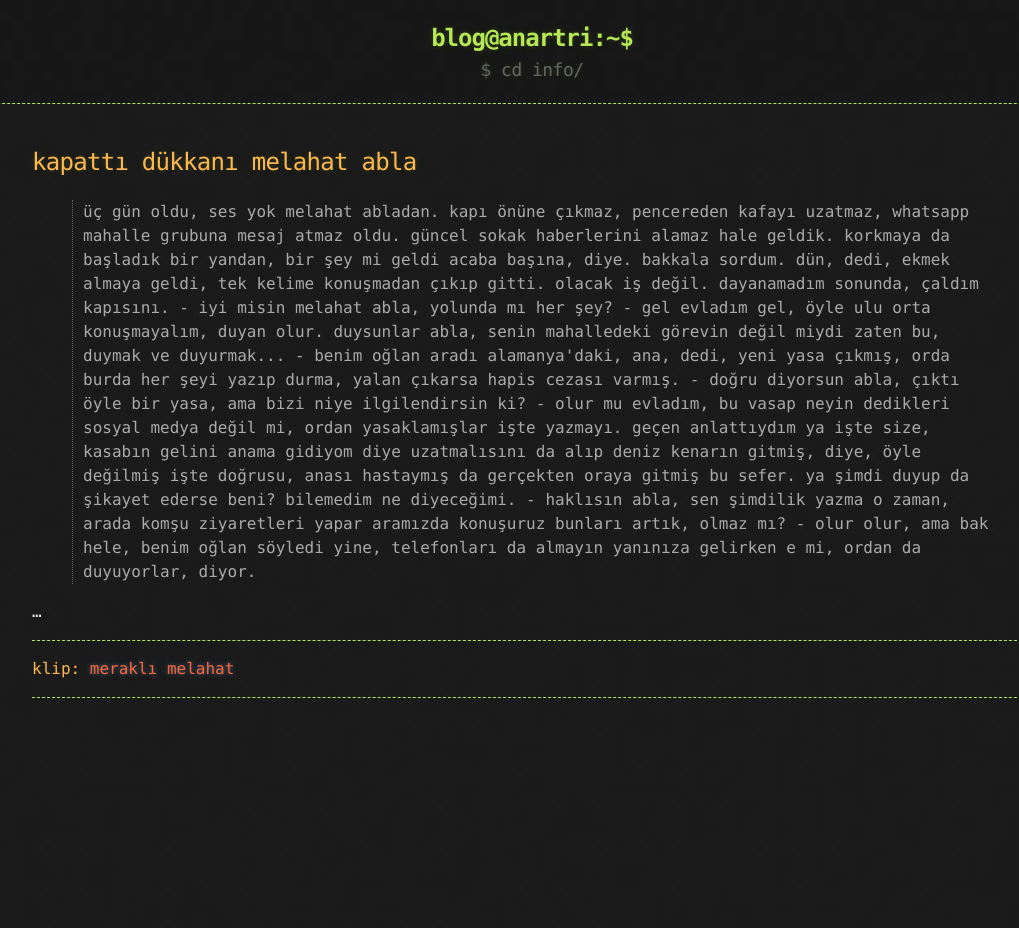
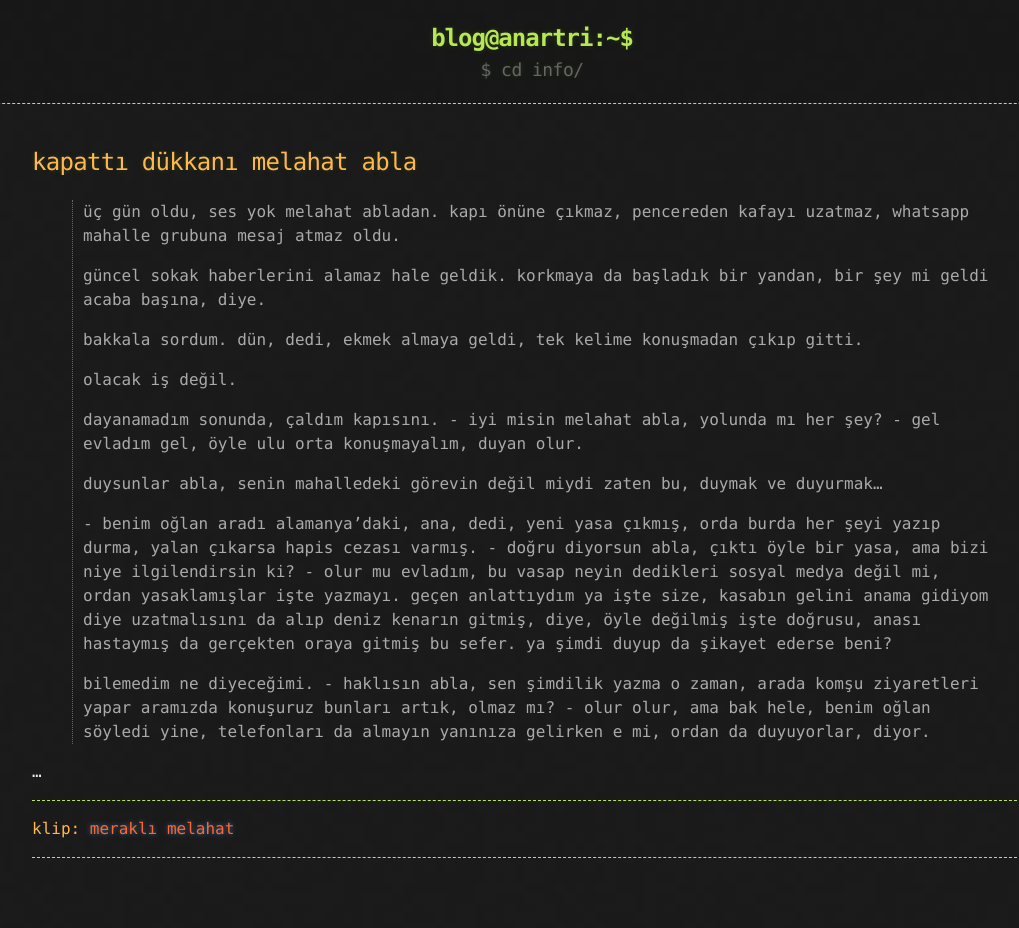
Before and after one commit to lanartri/lanartri.github.io, a Jekyll site: the page built from _posts/2022-05-30-kapatti-dukkani-melahat-abla.md, in a window 1280 px wide. Shown: the whole page, without its empty margins (108-1127 px from the left). Built offline with Jekyll 4.4.1, drawn with Linux system fonts in a browser that asks for light colours; before the commit the page ends 900 px from its top, so only the background shows below that.

Commit message:
yeni blog, giriş, blockquote

```diff
--- a/_posts/2022-05-30-kapatti-dukkani-melahat-abla.md
+++ b/_posts/2022-05-30-kapatti-dukkani-melahat-abla.md
@@ -5,29 +5,28 @@ date:   2022-05-30 12:41:00 +0000
 published: true
 categories: gündem
 ---
-<blockquote>
-üç gün oldu, ses yok melahat abladan. kapı önüne çıkmaz, pencereden kafayı uzatmaz, whatsapp mahalle grubuna mesaj atmaz oldu.
+> üç gün oldu, ses yok melahat abladan. kapı önüne çıkmaz, pencereden kafayı uzatmaz, whatsapp mahalle grubuna mesaj atmaz oldu.
+>
+> güncel sokak haberlerini alamaz hale geldik. korkmaya da başladık bir yandan, bir şey mi geldi acaba başına, diye.
+>
+> bakkala sordum. dün, dedi, ekmek almaya geldi, tek kelime konuşmadan çıkıp gitti.
+>
+> olacak iş değil.
+>
+> dayanamadım sonunda, çaldım kapısını.
+> \- iyi misin melahat abla, yolunda mı her şey?
+> \- gel evladım gel, öyle ulu orta konuşmayalım, duyan olur.
+>
+> duysunlar abla, senin mahalledeki görevin değil miydi zaten bu, duymak ve duyurmak...
+>
+> \- benim oğlan aradı alamanya'daki, ana, dedi, yeni yasa çıkmış, orda burda her şeyi yazıp durma, yalan çıkarsa hapis cezası varmış.
+> \- doğru diyorsun abla, çıktı öyle bir yasa, ama bizi niye ilgilendirsin ki?
+> \- olur mu evladım, bu vasap neyin dedikleri sosyal medya değil mi, ordan yasaklamışlar işte yazmayı. geçen anlattıydım ya işte size, kasabın gelini anama gidiyom diye uzatmalısını da alıp deniz kenarın gitmiş, diye, öyle değilmiş işte doğrusu, anası hastaymış da gerçekten oraya gitmiş bu sefer. ya şimdi duyup da şikayet ederse beni?
+>
+> bilemedim ne diyeceğimi.
+> \- haklısın abla, sen şimdilik yazma o zaman, arada komşu ziyaretleri yapar aramızda konuşuruz bunları artık, olmaz mı?
+> \- olur olur, ama bak hele, benim oğlan söyledi yine, telefonları da almayın yanınıza gelirken e mi, ordan da duyuyorlar, diyor.
 
-güncel sokak haberlerini alamaz hale geldik. korkmaya da başladık bir yandan, bir şey mi geldi acaba başına, diye.
-
-bakkala sordum. dün, dedi, ekmek almaya geldi, tek kelime konuşmadan çıkıp gitti.
-
-olacak iş değil.
-
-dayanamadım sonunda, çaldım kapısını.
-- iyi misin melahat abla, yolunda mı her şey?
-- gel evladım gel, öyle ulu orta konuşmayalım, duyan olur.
-
-duysunlar abla, senin mahalledeki görevin değil miydi zaten bu, duymak ve duyurmak...
-
-- benim oğlan aradı alamanya'daki, ana, dedi, yeni yasa çıkmış, orda burda her şeyi yazıp durma, yalan çıkarsa hapis cezası varmış.
-- doğru diyorsun abla, çıktı öyle bir yasa, ama bizi niye ilgilendirsin ki?
-- olur mu evladım, bu vasap neyin dedikleri sosyal medya değil mi, ordan yasaklamışlar işte yazmayı. geçen anlattıydım ya işte size, kasabın gelini anama gidiyom diye uzatmalısını da alıp deniz kenarın gitmiş, diye, öyle değilmiş işte doğrusu, anası hastaymış da gerçekten oraya gitmiş bu sefer. ya şimdi duyup da şikayet ederse beni?
-
-bilemedim ne diyeceğimi.
-- haklısın abla, sen şimdilik yazma o zaman, arada komşu ziyaretleri yapar aramızda konuşuruz bunları artık, olmaz mı?
-- olur olur, ama bak hele, benim oğlan söyledi yine, telefonları da almayın yanınıza gelirken e mi, ordan da duyuyorlar, diyor.
-</blockquote>
 ...
 
 
```
